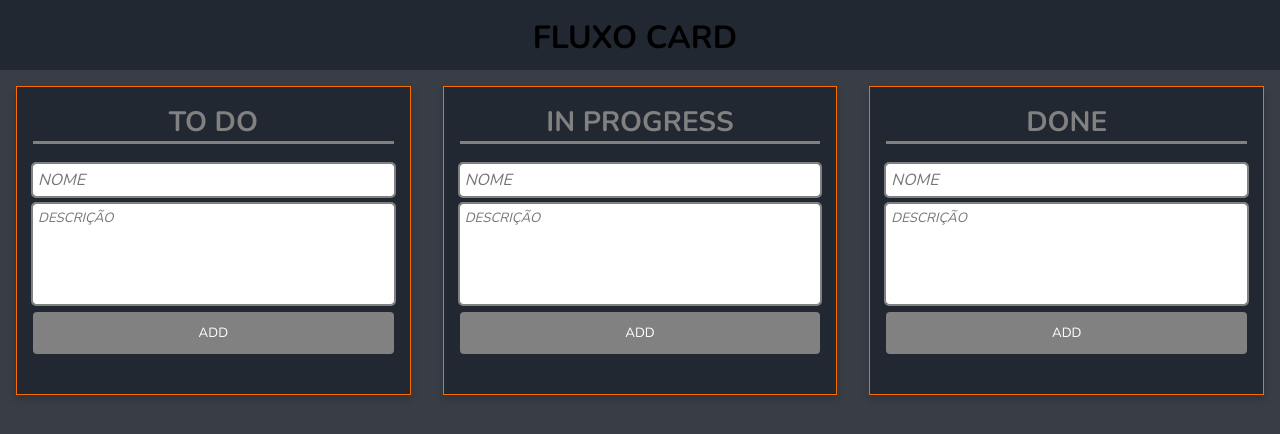
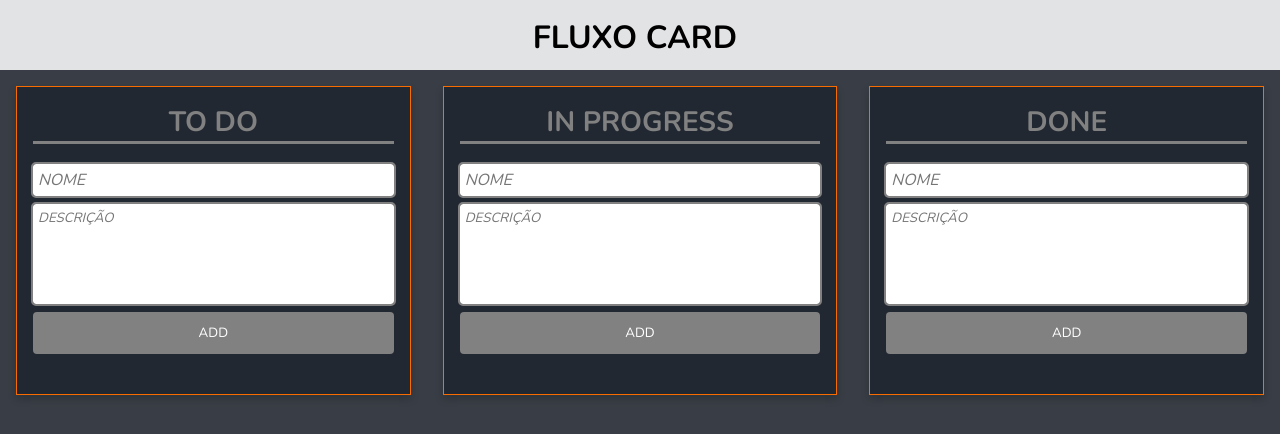
Before and after one commit to lfg-Ribeiro/Fluxo_Card, a plain HTML site: page index.html in a window 1280 px wide. Drawn offline with nearby package versions, Linux system fonts and the light colour scheme.

Commit message:
att color header

```diff
--- a/css/style.css
+++ b/css/style.css
@@ -29,7 +29,7 @@ justify-content: center;
 }
 
 header {
-    background-color: #222831;
+    background-color: #E2E3E5;
     max-width: 100%;
     height: 70px;
     margin: auto;
```
